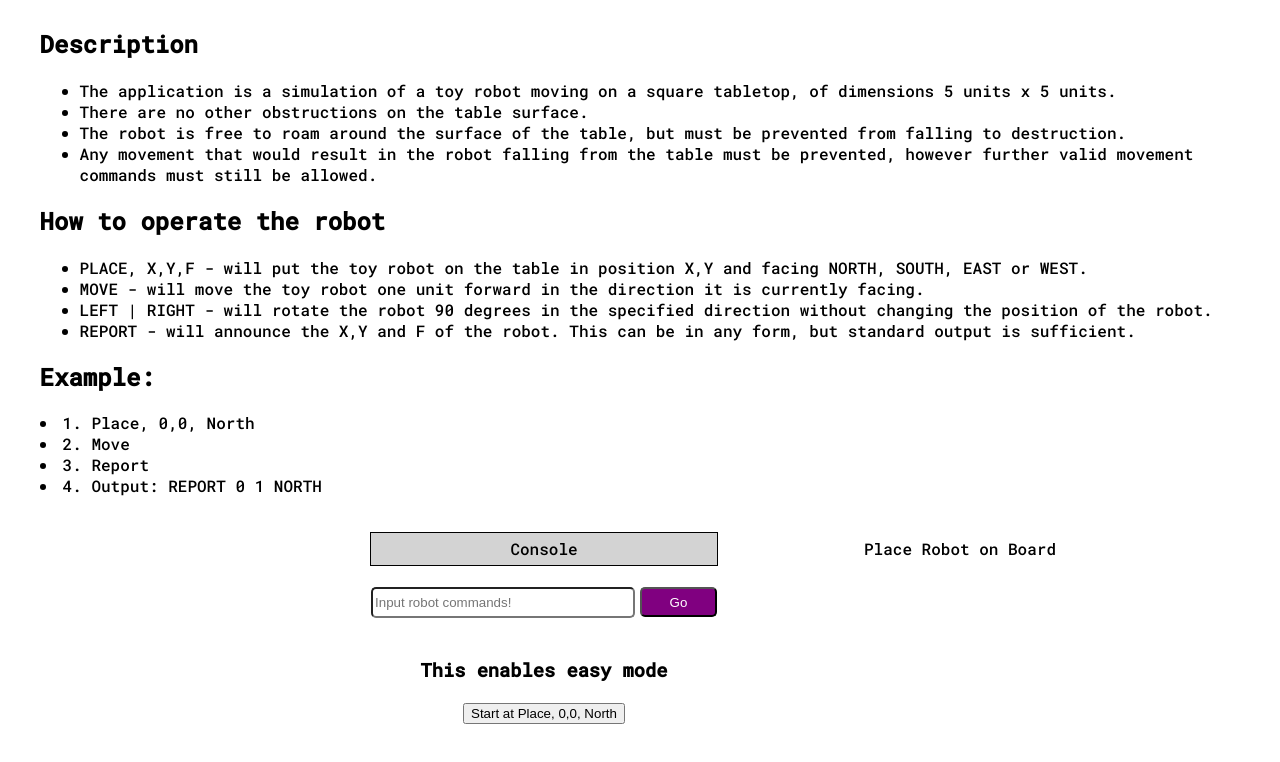
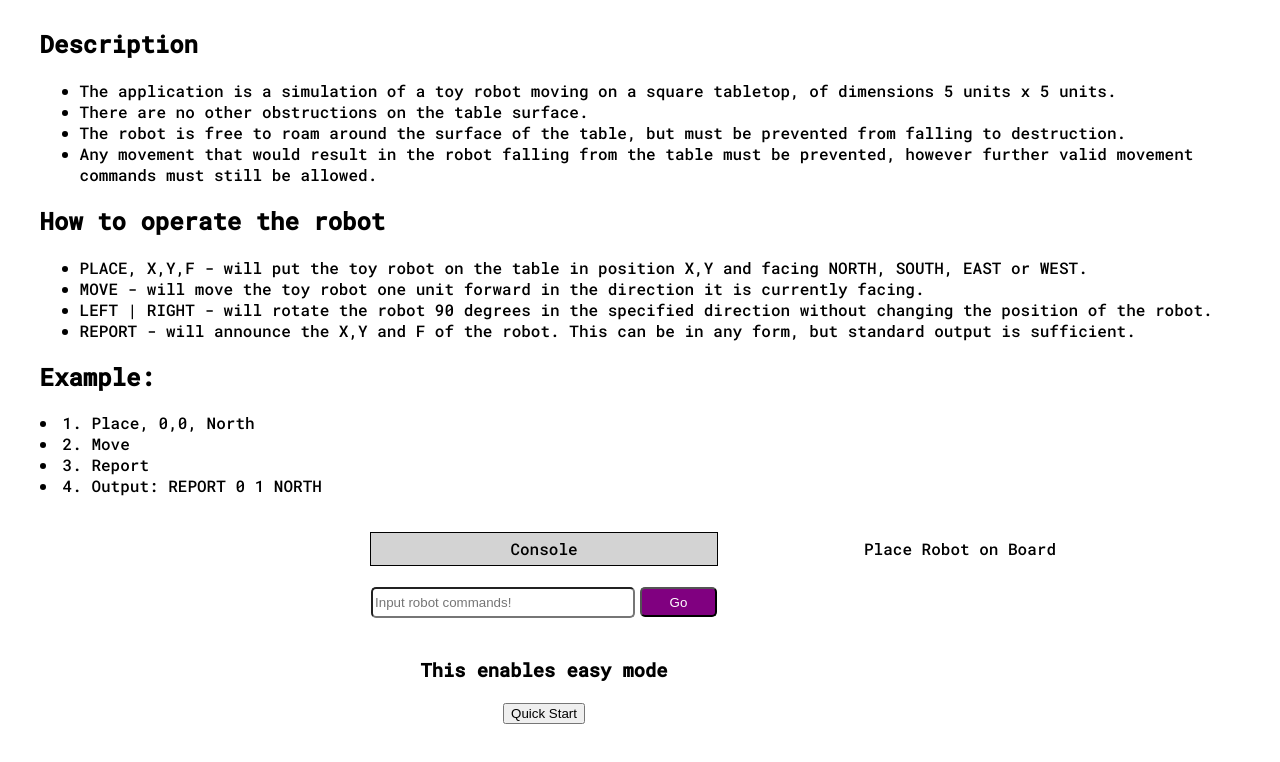
Before and after one commit to pvahanian/ToyRobotv2, a React (Create React App) app: page / in a window 1280 px wide. Shown: the top 762 px of the page. Built offline with nearby package versions, Linux system fonts and the light colour scheme.

Commit message:
Created quick start and brought in Material-UI

```diff
--- a/package.json
+++ b/package.json
@@ -3,6 +3,7 @@
   "version": "0.1.0",
   "private": true,
   "dependencies": {
+    "@material-ui/core": "^4.11.4",
     "@testing-library/jest-dom": "^5.11.4",
     "@testing-library/react": "^11.1.0",
     "@testing-library/user-event": "^12.1.10",
--- a/src/components/InputForm.tsx
+++ b/src/components/InputForm.tsx
@@ -26,8 +26,6 @@ const InputForm: React.FC = () => {
   });
   const [oldLocation, setOldLocation] = useState("");
 
-
-
   /**
    * Function: handleSubmit
    * Goal:    onClick, set InputArrayOfStrings state and setInput back to ""
@@ -36,32 +34,16 @@ const InputForm: React.FC = () => {
   const handleSubmit = (e: FormEvent) => {
     e.preventDefault();
     setOldLocation(String(robotData.x) + String(robotData.y));
+    // console.log(input==="Place, 0,0, north")
     setRobotData(initInputChecker(splitInputString(input, robotData),oldLocation));
     setInput("");
   };
-
-  const defaultStart = () => {
+  const handleDefault = () => {
     setOldLocation(String(robotData.x) + String(robotData.y));
-    setRobotData({command: "PLACE", error: "", x: 0, y: 0, facing: "NORTH"});
-    document.addEventListener('keydown', function(event){
-      console.log(event.keyCode)
-      // if(event.keyCode===37){
-      //   setOldLocation(String(robotData.x) + String(robotData.y));
-      //   setRobotData(initInputChecker(splitInputString("left", robotData),oldLocation));
-      // }
-      // if(event.keyCode===39){
-      //   setOldLocation(String(robotData.x) + String(robotData.y));
-      //   setRobotData(initInputChecker(splitInputString("right", robotData),oldLocation));
-      // }
-    })
-    // Keys needed
-    //   Key: ArrowLeft with keycode 37 has been pressed
-    // Key: ArrowUp with keycode 38 has been pressed
-    //  Key: ArrowRight with keycode 39 has been pressed
-    //  Key: ArrowDown with keycode 40 has been pressed
+    setRobotData(initInputChecker(splitInputString("Place, 0,0, north", robotData),oldLocation));
+  };
 
 
-  }
 
   /**
    * Function: handleChange
@@ -90,7 +72,7 @@ const InputForm: React.FC = () => {
         </form>
       <br/>
       <h3>This enables easy mode</h3>
-      <button className="quickStart" onClick={defaultStart} >Start at Place, 0,0, North</button>
+      <button className="quickStart" onClick={handleDefault} >Quick Start</button>
       </div>
       <div id="board"></div>
       <Board robotData={robotData} oldLocation={oldLocation} />
```
Also changed, not shown: 1 other file (tests, documents, lock files or other folders).
